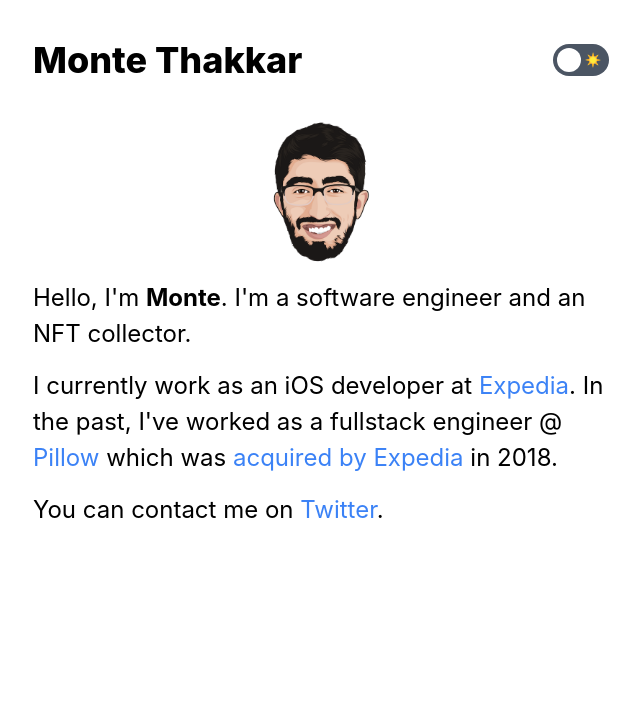
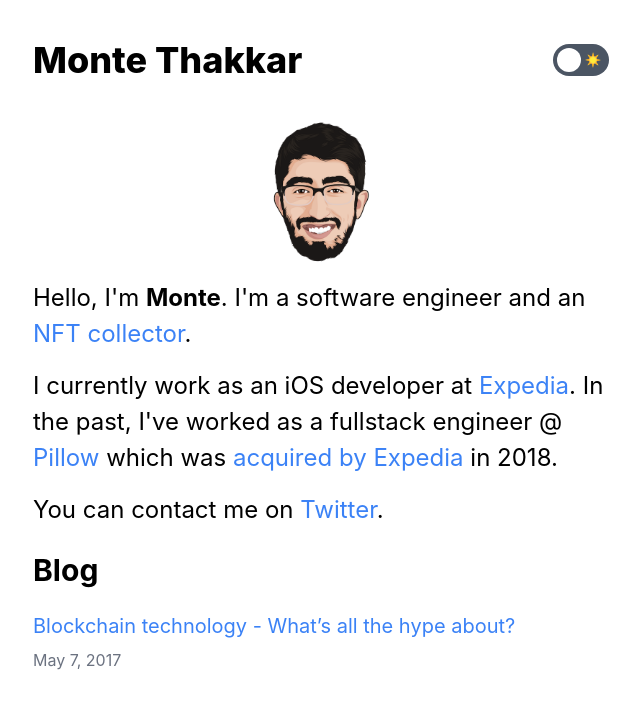
Before and after one commit to Monte9/portfolio-website, a Next.js app: page / in a window 1280 px wide. Shown: the top 708 px of the page, without its empty margins (319-959 px from the left). Built offline with nearby package versions, Linux system fonts and the light colour scheme.

Commit message:
added blog section to homepage

```diff
--- a/pages/index.js
+++ b/pages/index.js
@@ -1,9 +1,13 @@
 import Head from 'next/head'
 import Image from 'next/image'
+import Link from 'next/link'
 
 import Layout, { siteTitle } from '../components/layout'
+import Date from '../components/date'
 
-export default function Home() {
+import { getSortedPostsData } from '../lib/posts'
+
+export default function Home ({ allPostsData }) {
   return (
     <Layout home>
       <Head>
@@ -20,10 +24,36 @@ export default function Home() {
             alt="Monte Profile Image"
           />
         </div>
-        <p className="my-4 leading-normal text-2xl">Hello, I'm <b>Monte</b>. I'm a software engineer and an NFT collector.</p>
-        <p className="my-4 leading-normal text-2xl">I currently work as an iOS developer at <a href="https://www.expedia.com/" target="_blank" className="text-blue-500 hover:underline">Expedia</a>. In the past, I've worked as a fullstack engineer @ <a href="https://www.linkedin.com/company/pillow-residential/" target="_blank">Pillow</a> which was <a href="https://techcrunch.com/2018/10/26/expedia-acquires-pillow-and-apartmentjet-to-conquer-the-short-term-rental-market/" target="_blank">acquired by Expedia</a> in 2018.</p>
+        <p className="my-4 leading-normal text-2xl">Hello, I'm <b>Monte</b>. I'm a software engineer and an <a href="https://opensea.io/accounts/dearearth" target="_blank">NFT collector</a>.</p>
+        <p className="my-4 leading-normal text-2xl">I currently work as an iOS developer at <a href="https://www.expedia.com/" target="_blank">Expedia</a>. In the past, I've worked as a fullstack engineer @ <a href="https://www.linkedin.com/company/pillow-residential/" target="_blank">Pillow</a> which was <a href="https://techcrunch.com/2018/10/26/expedia-acquires-pillow-and-apartmentjet-to-conquer-the-short-term-rental-market/" target="_blank">acquired by Expedia</a> in 2018.</p>
         <p className="my-4 leading-normal text-2xl">You can contact me on <a href="https://twitter.com/MThakkar_" target="_blank">Twitter</a>.</p>
+      </section>
+      <section>
+        <h2>Blog</h2>
+        <ul>
+          {allPostsData.map(({ id, date, title }) => (
+            <li key={id} className="text-xl">
+              <Link href={`/posts/${id}`}>
+                <a>{title}</a>
+              </Link>
+              <br />
+              <div className="mt-2 text-gray-500 text-base">
+                <Date dateString={date} />
+              </div>
+            </li>
+          ))}
+        </ul>
       </section>
     </Layout>
   )
 }
+
+export async function getStaticProps() {
+  const allPostsData = getSortedPostsData()
+
+  return {
+    props: {
+      allPostsData
+    }
+  }
+}
--- a/styles/globals.css
+++ b/styles/globals.css
@@ -37,6 +37,14 @@
   ol li {
     @apply text-lg leading-relaxed my-2
   }
+
+  ul {
+    @apply list-none list-inside
+  }
+
+  ul li {
+    @apply text-lg leading-relaxed my-2
+  }
 }
 
 input:checked ~ .dot {
```
